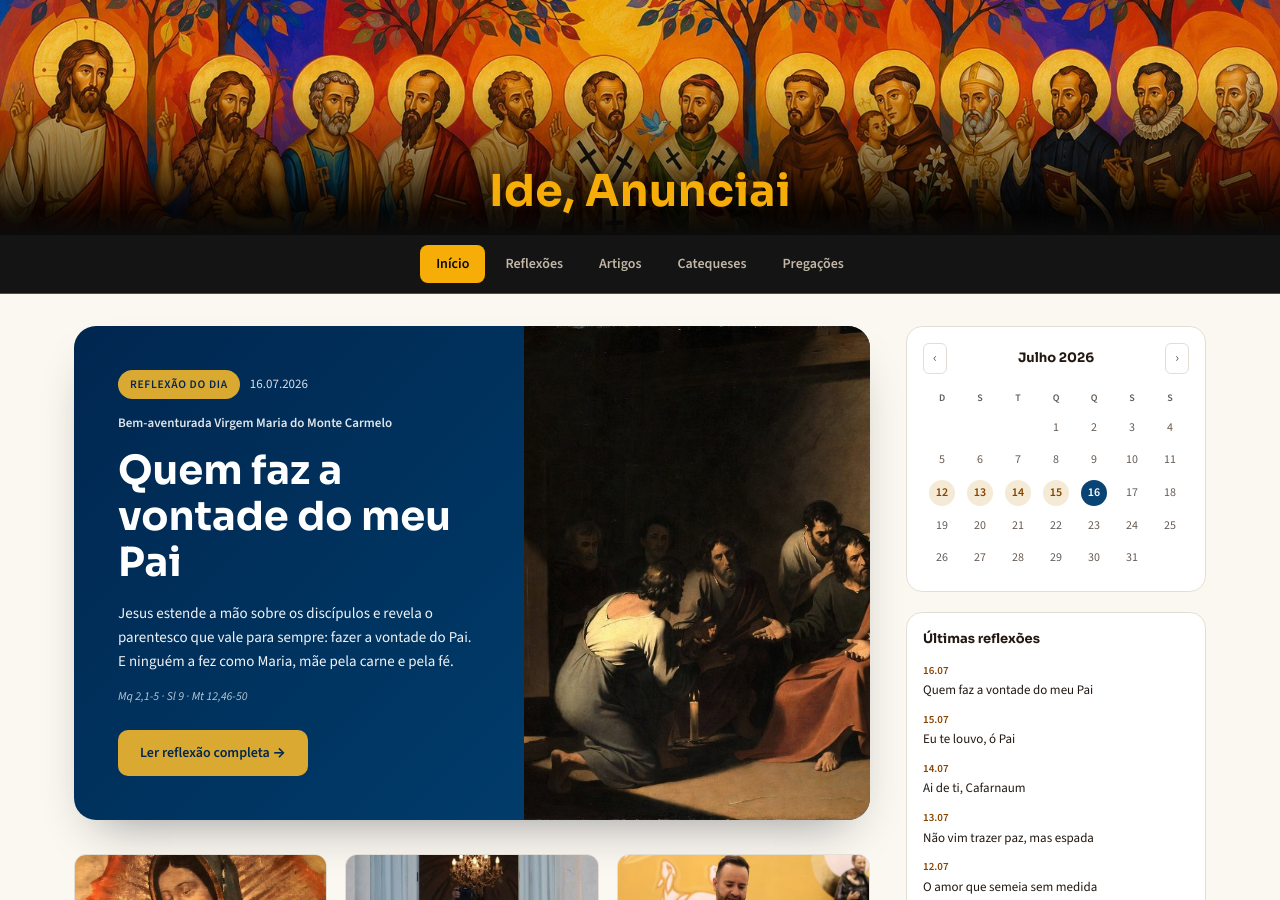
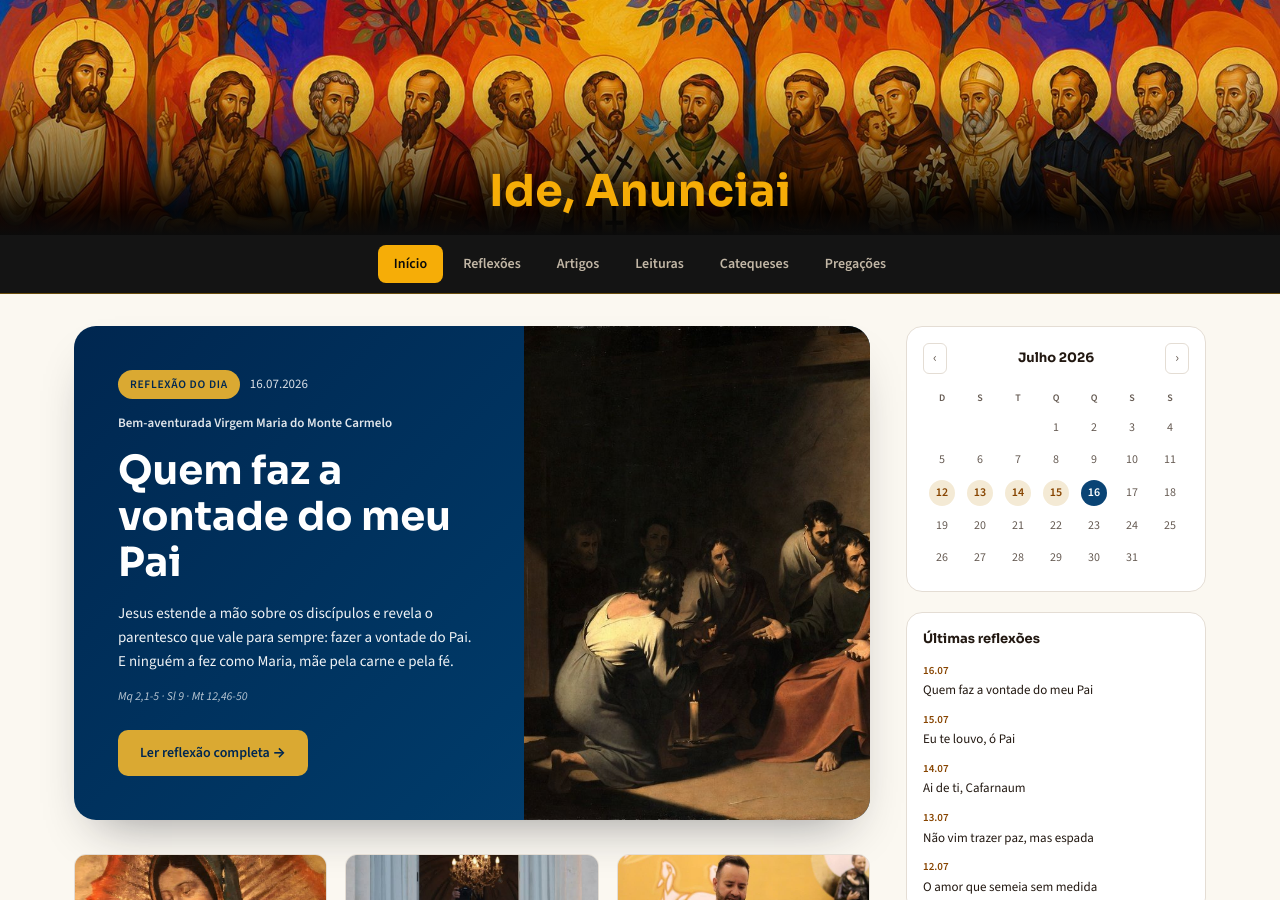
Before and after one commit to admariam/liturgiadiaria, a Jekyll site: the page built from index.html, in a window 1280 px wide and 900 px high. Built offline with Jekyll 4.4.1, drawn with Linux system fonts in a browser that asks for light colours.

Commit message:
Menu e lateral: seção Leituras

```diff
--- a/_layouts/default.html
+++ b/_layouts/default.html
@@ -26,7 +26,7 @@
   <link rel="preconnect" href="https://fonts.googleapis.com">
   <link rel="preconnect" href="https://fonts.gstatic.com" crossorigin>
   <link href="https://fonts.googleapis.com/css2?family=Sora:wght@500;600;700;800&family=Source+Sans+3:ital,wght@0,400;0,500;0,600;1,400&display=swap" rel="stylesheet">
-  <link rel="stylesheet" href="{{ '/assets/css/style.css' | relative_url }}?v=11">
+  <link rel="stylesheet" href="{{ '/assets/css/style.css' | relative_url }}?v=12">
 </head>
 <body>
   <a class="banner-topo" href="{{ '/' | relative_url }}" aria-label="{{ site.title }}">
@@ -39,6 +39,7 @@
         <a href="{{ '/' | relative_url }}"{% if page.url == '/' %} class="ativo"{% endif %}>Início</a>
         <a href="{{ '/reflexoes/' | relative_url }}"{% if page.url contains '/reflexoes/' %} class="ativo"{% endif %}>Reflexões</a>
         <a href="{{ '/artigos/' | relative_url }}"{% if page.url contains '/artigos/' or page.secao == 'artigos' %} class="ativo"{% endif %}>Artigos</a>
+        <a href="{{ '/leituras/' | relative_url }}"{% if page.url contains '/leituras/' or page.secao == 'leituras' %} class="ativo"{% endif %}>Leituras</a>
         <a href="{{ '/catequeses/' | relative_url }}"{% if page.url contains '/catequeses/' or page.secao == 'catequeses' %} class="ativo"{% endif %}>Catequeses</a>
         <a href="{{ '/pregacoes/' | relative_url }}"{% if page.url contains '/pregacoes/' or page.secao == 'pregacoes' %} class="ativo"{% endif %}>Pregações</a>
       </nav>
@@ -54,7 +55,8 @@
       {% if page.url contains '/artigos/' %}{% assign sec = 'artigos' %}{% endif %}
       {% if page.url contains '/catequeses/' %}{% assign sec = 'catequeses' %}{% endif %}
       {% if page.url contains '/pregacoes/' %}{% assign sec = 'pregacoes' %}{% endif %}
-      {% if sec == 'artigos' or sec == 'catequeses' or sec == 'pregacoes' %}
+      {% if page.url contains '/leituras/' %}{% assign sec = 'leituras' %}{% endif %}
+      {% if sec == 'artigos' or sec == 'catequeses' or sec == 'pregacoes' or sec == 'leituras' %}
         {% assign colecao = site[sec] | sort: 'date' | reverse %}
         <div class="caixa-lateral">
           <h4>Últimos de {{ sec | capitalize }}</h4>
```
